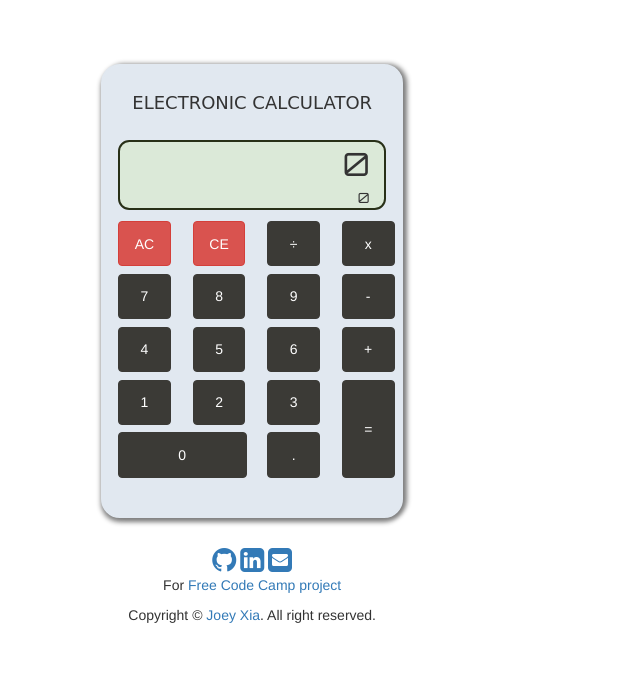
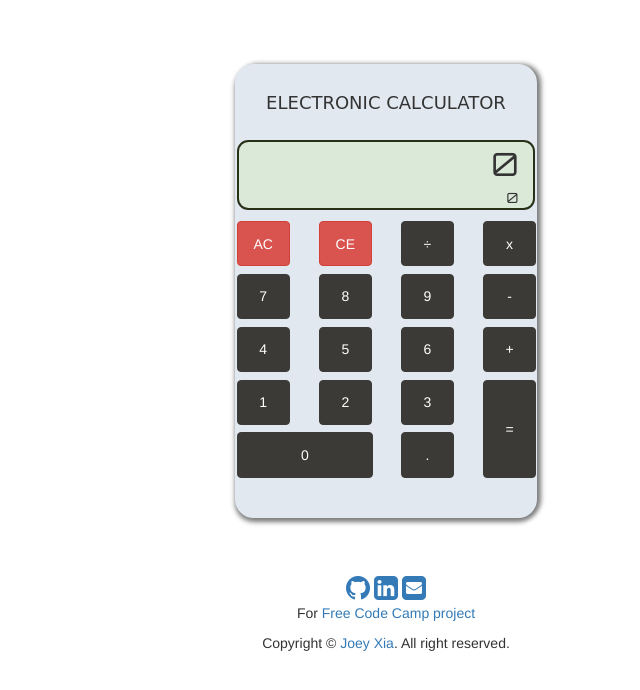
Before and after one commit to AsimoLoveGym/JavaScript-Calculator, a plain HTML site: page index.html in a window 1280 px wide. Shown: the whole page, without its empty margins (254-894 px from the left). Drawn offline with Linux system fonts and the light colour scheme; a web font is replaced by a local one.

Commit message:
style: more work in layout to centerh the calculator

```diff
--- a/css/main.css
+++ b/css/main.css
@@ -65,7 +65,7 @@ main {
 
 .horizontal2x-button {
   height: 12mm;
-  width: 34mm;
+  width: 36mm;
 }
 
 .vertical2x-button {
--- a/index.html
+++ b/index.html
@@ -21,7 +21,7 @@
 
       <div clss="row">
 
-        <div class="col-xs-6 col-xs-offset-3 text-center" id="calculator-body">
+        <div class="center-block text-center" id="calculator-body">
           <h4 id="calculator-title">ELECTRONIC CALCULATOR</h4>
           <div class="row text-right">
             <div class="col-xs-12">
@@ -107,20 +107,23 @@
 
         </div><!-- end of "" div -->
 
-        <div class="col-xs-6 col-xs-offset-3 footer">
+      </div> <!-- End of "row" div -->
+
+    </main> <!-- End of "container" -->
+
+    <footer class="container">
+      <div class="row">
         <div class="col-xs-12 text-center" id="mysocial">
           <a href="https://github.com/AsimoLoveGym" target="_blank"><i class="fa fa-github fa-2x"></i></a>
           <a href="https://www.linkedin.com/in/zhuangzhuang-xia-45304b6b" target="_blank"><i class="fa fa-linkedin-square fa-2x"></i></a>
           <a href="mailto:xiazhuangz@gmail.com" target="_blank"><i class="fa fa-envelope-square fa-2x"></i></a>
         </div>
       </div>
-        <div class="col-xs-6 col-xs-offset-3 text-center footer">
+      <div class="text-center">
         <p>For <a href="https://www.freecodecamp.com/challenges/build-a-javascript-calculator" target="_blank">Free Code Camp project</a></p>
         <p> Copyright © <a href="https://www.freecodecamp.com/asimolovegym" target="_blank">Joey Xia</a>. All right reserved. </p>
       </div>
+    </footer>
 
-      </div> <!-- End of "row" div -->
-
-    </main> <!-- End of "container" -->
   </body>
 </html>
```
Lines whose indentation alone changed are shown as unchanged.
